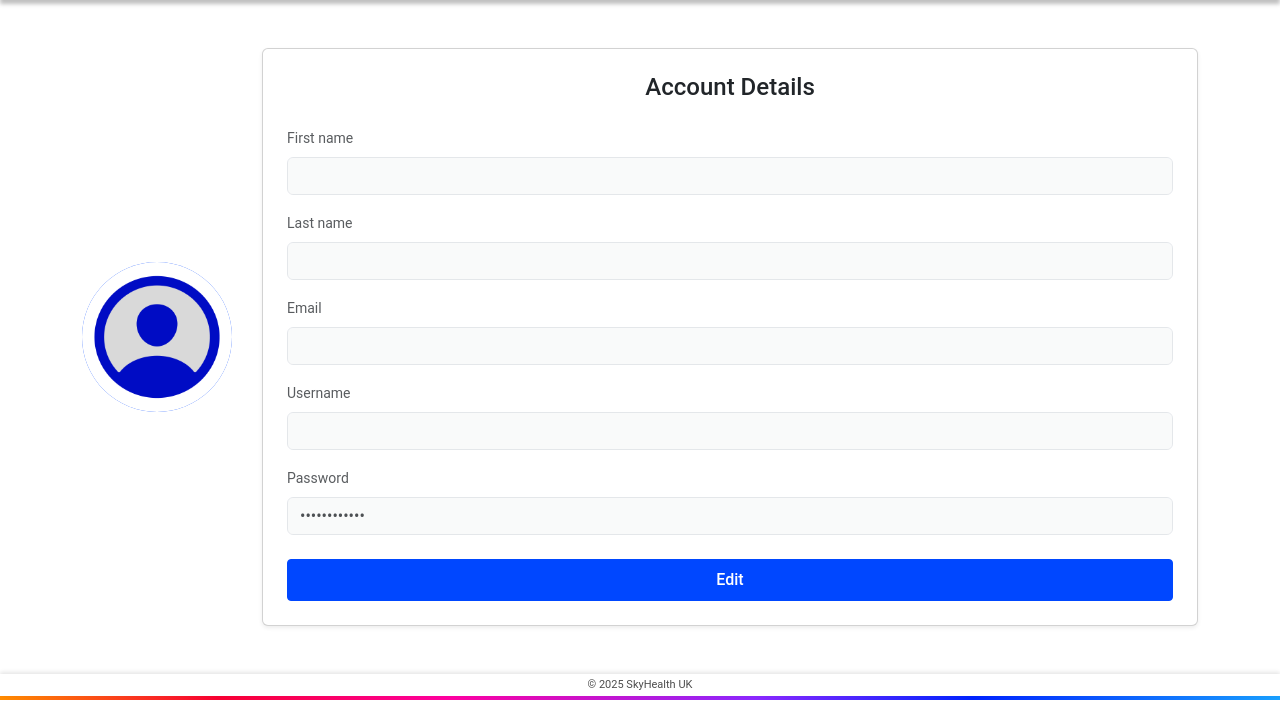
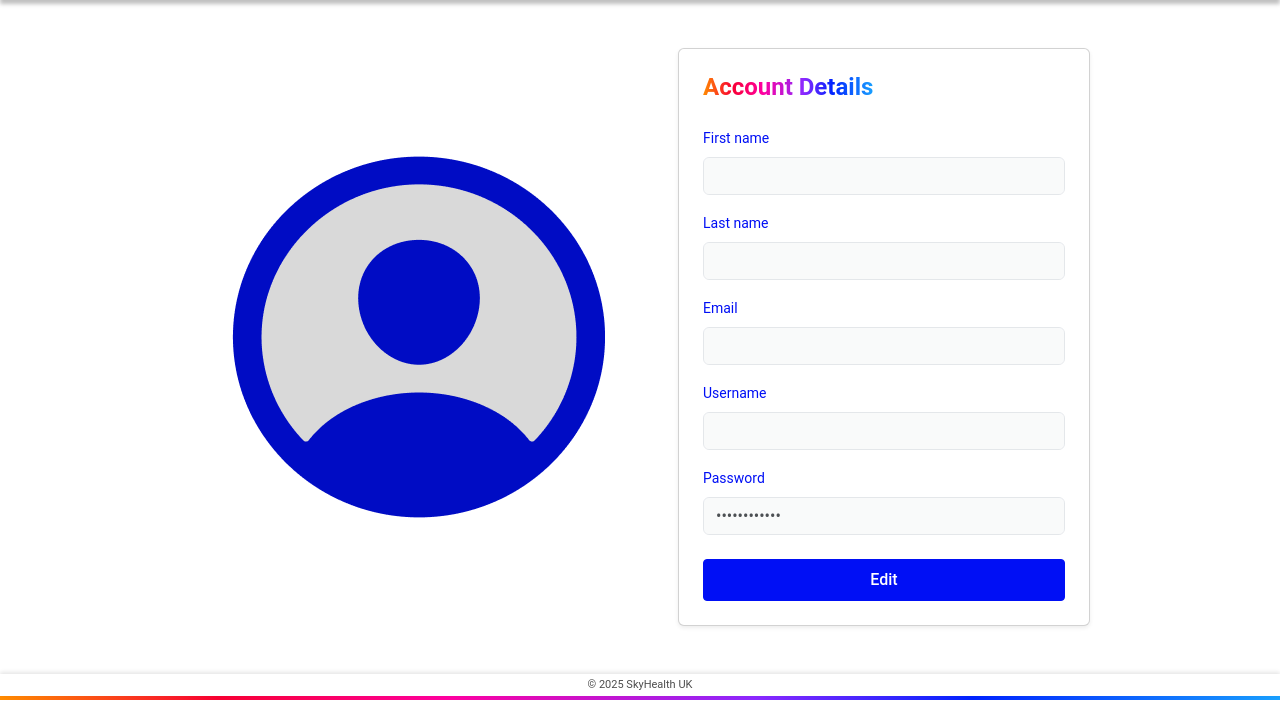
Before and after one commit to maibucheeri18/skyHealth, a Django app: page /account/ in a window 1280 px wide. Shown: the part 86-800 px from the top of the page. Run offline with Django 5.2, Linux system fonts and the light colour scheme.

Commit message:
updated account.html

```diff
--- a/myAccount/templates/account.html
+++ b/myAccount/templates/account.html
@@ -12,7 +12,7 @@
         {% include 'navbar.html' %}
     </header>
 
-    <div class="container my-5">
+    <div class="container my-5  ">
         <div class="profile-flex-container">
 
             <div class="profile-picture-container">
@@ -24,36 +24,37 @@
             <div class="profile-details-container">
                 <div id="form-outer-container" class="card">
                     <div class="card-body p-4">
-                        <h4 class="text-center mb-4">Account Details</h4>
+                        <h4 class="text-center mb-4 accountTitle">Account Details</h4>
 
-                        <form id="user-form">
+
+                        <form id="user-form" class="accountForm">
                             {% csrf_token %}
                             <div class="mb-3">
-                                <label for="first_name" class="form-label small text-muted">First name</label>
+                                <label for="first_name" class="form-label ">First name</label>
                                 <input type="text" class="form-control" id="first_name" name="first_name" value="{{ user.first_name }}" readonly>
                                 <div class="invalid-feedback" id="first_name_error"></div>
                             </div>
 
                             <div class="mb-3">
-                                <label for="last_name" class="form-label small text-muted">Last name</label>
+                                <label for="last_name" class="form-label ">Last name</label>
                                 <input type="text" class="form-control" id="last_name" name="last_name" value="{{ user.last_name }}" readonly>
                                 <div class="invalid-feedback" id="last_name_error"></div>
                             </div>
 
                             <div class="mb-3">
-                                <label for="email" class="form-label small text-muted">Email</label>
+                                <label for="email" class="form-label">Email</label>
                                 <input type="email" class="form-control" id="email" name="email" value="{{ user.email }}" readonly>
                                 <div class="invalid-feedback" id="email_error"></div>
                             </div>
 
                             <div class="mb-3">
-                                <label for="username" class="form-label small text-muted">Username</label>
+                                <label for="username" class="form-label">Username</label>
                                 <input type="text" class="form-control" id="username" name="username" value="{{ user.username }}" readonly>
                                 <div class="invalid-feedback" id="username_error"></div>
                             </div>
 
                             <div class="mb-3">
-                                <label for="password" class="form-label small text-muted">Password</label>
+                                <label for="password" class="form-label">Password</label>
                                 <input type="password" class="form-control" id="password" name="password" value="••••••••••••" readonly>
                                 <div class="invalid-feedback" id="password_error"></div>
                             </div>
@@ -71,55 +72,76 @@
 
     <style>
         .form-control {
-            padding: 0.6rem 0.75rem;
             border-radius: 4px;
+            padding: 8px 12px;
+            margin-bottom: 12px;
+            border: 1px solid #ddd;
         }
         .form-control[readonly] {
             background-color: #f8f9fa;
             opacity: 0.8;
+        }
+        .form-label {
+        margin-bottom: 6px;
+        font-size: 14px;
+        color: #000FF5;
 }
         .form-control.is-invalid {
             border-color: #dc3545;
             background-image: none; /* Remove Bootstrap's default validation icon */
         }
         .invalid-feedback {
-            display: block;
     color: #dc3545;
-            font-size: 0.875rem;
-            margin-top: 0.25rem;
+    font-size: 12px;
+    margin-top: -8px;
+    margin-bottom: 10px;
 }
         #action-button {
-            background-color: #0047FF;
-            border-color: #0047FF;
+            background-color: #000FF5;
+            border-color: #000FF5;
             border-radius: 4px;
+            padding: 10px 0;
             font-weight: 500;
+            width: 100%;
         }
         .card {
             border: none;
             box-shadow: 0 0.125rem 0.25rem rgba(0, 0, 0, 0.075);
         }
         .edit-mode {
-            border: 2px solid #0047FF !important;
+            border: 2px solid #000FF5 !important;
             border-radius: 8px !important;
         }
 
 .profile-flex-container {
     display: flex;
-        align-items: center;
-        gap: 30px; /* space between picture and form */
-        justify-content: center; /* center everything */
-        flex-wrap: wrap; /* responsive: go under on small screens */
-        }
-        .profile-picture-container {
-    flex: 0 0 auto; /* don't grow */
-    text-align: center;
+    align-items: center; /* Center vertically */
+    justify-content: center; /* Center horizontally */
+    gap: 30px; /* Space between image and form */
+    flex-wrap: wrap; /* Stack on smaller screens */
+    background-color: #fff;
+    border-radius: 8px;
+    margin: auto auto 0 auto; /* Top margin and center horizontally */
+    max-width: 900px; /* Limit maximum width */
 }
 
+.profile-picture-container {
+    width: 458px;
+    height: 444px;
+    border-radius: 8px; /* slight curve if you want */
+    overflow: hidden;
+    background-color: #ffffff;
+    display: flex;
+    justify-content: center;
+    align-items: center;
+}
+
+
+
 .avatar-container {
-    width: 150px;
-    height: 150px;
+    width: 458px;
+    height: 444px;
     border-radius: 50%;
-    background-color: #0047FF;
     overflow: hidden;
     display: flex;
     justify-content: center;
@@ -127,13 +149,39 @@
 }
 
 .avatar-container img {
-    width: 100%;
-    height: 100%;
+    width: 458px;
+    height: 444px;
     object-fit: cover;
 }
 .profile-details-container {
-        flex: 1 1 400px; /* the form takes more space */
+    flex: 1 1 400px; /* Allow it to grow but with base width */
+    max-width: 500px; /* Set a maximum width */
 }
+.accountTitle{
+    text-align: center;
+    font-size: 24px;
+    margin-bottom: 20px;
+    font-weight: 600;
+    background: linear-gradient(
+        to right,
+        rgba(255, 140, 0, 1) 0%,
+        rgba(248, 0, 50, 1) 17%,
+        rgba(255, 0, 160, 1) 35%,
+        rgba(140, 40, 255, 1) 59%,
+        rgba(0, 35, 255, 1) 76%,
+        rgba(25, 160, 255, 1) 100%
+    );
+    -webkit-background-clip: text;
+    background-clip: text;
+    color: transparent;
+    display: inline-block;
+}
+
+.container {
+    max-width: 420px; /* Looks closer to your design */
+    margin: 40px auto;
+}
+
     </style>
 
     <script>
```
Lines whose indentation alone changed are shown as unchanged.
